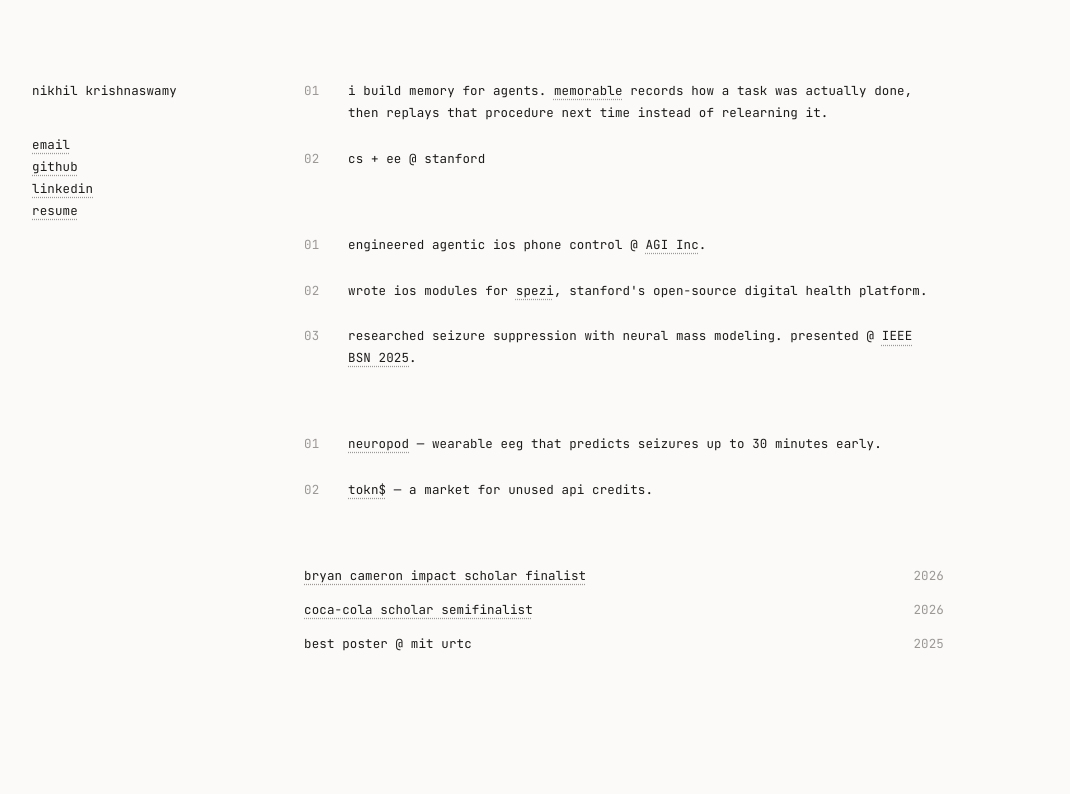
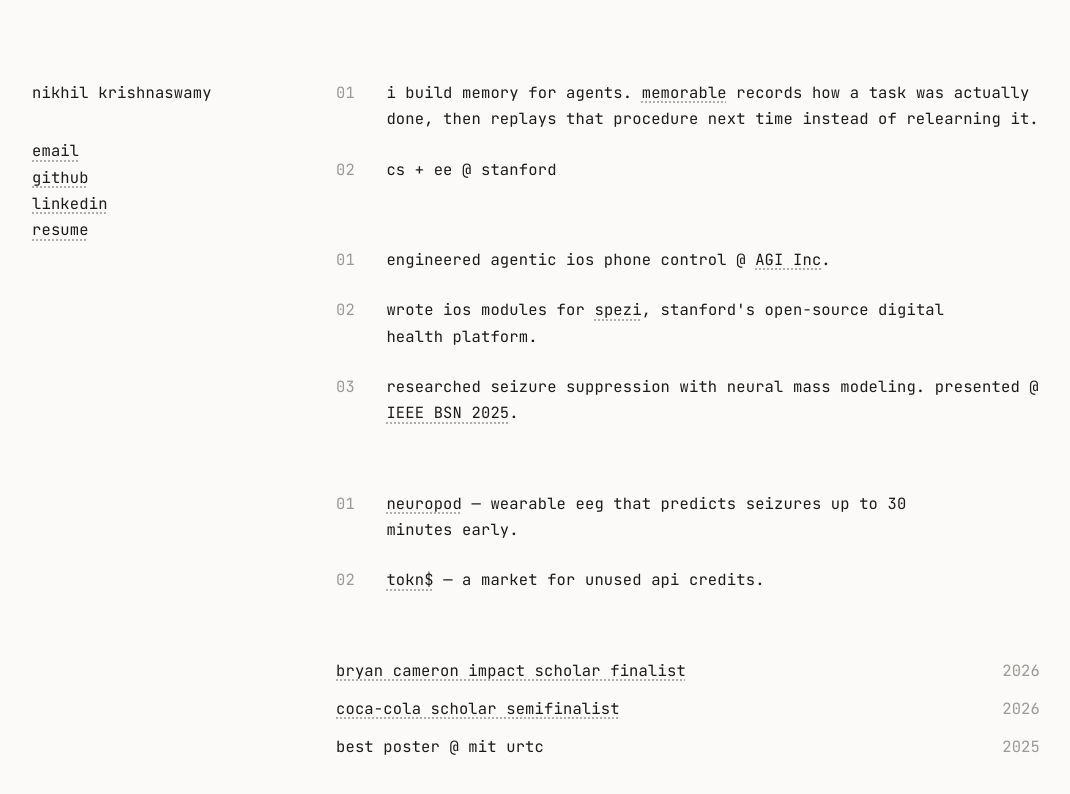
Before and after one commit to NIkhil-cmd-cmd/folio, a Next.js app: page / in a window 1280 px wide. Shown: the top 794 px of the page, without its empty margins (48-1118 px from the left). Built offline with nearby package versions, Linux system fonts and the light colour scheme.

Commit message:
Bump type scale

```diff
--- a/src/app/globals.css
+++ b/src/app/globals.css
@@ -26,8 +26,8 @@ html {
 body {
   background: var(--bg);
   color: var(--fg);
-  font-size: 12.5px;
-  line-height: 1.75;
+  font-size: 15.5px;
+  line-height: 1.7;
   letter-spacing: 0.01em;
   -webkit-font-smoothing: antialiased;
 }
@@ -36,7 +36,7 @@ main {
   display: flex;
   gap: 6rem;
   align-items: flex-start;
-  max-width: 72rem;
+  max-width: 76rem;
   min-height: 100vh;
   padding: 5rem;
 }
@@ -44,7 +44,7 @@ main {
 aside {
   position: sticky;
   top: 5rem;
-  flex: 0 0 11rem;
+  flex: 0 0 13rem;
 }
 
 h1 {
@@ -63,7 +63,7 @@ nav {
   flex: 1;
   flex-direction: column;
   gap: 4rem;
-  max-width: 40rem;
+  max-width: 44rem;
 }
 
 section {
@@ -78,7 +78,7 @@ section {
 }
 
 .num {
-  flex: 0 0 1.5rem;
+  flex: 0 0 1.9rem;
   color: var(--muted);
 }
 
```
